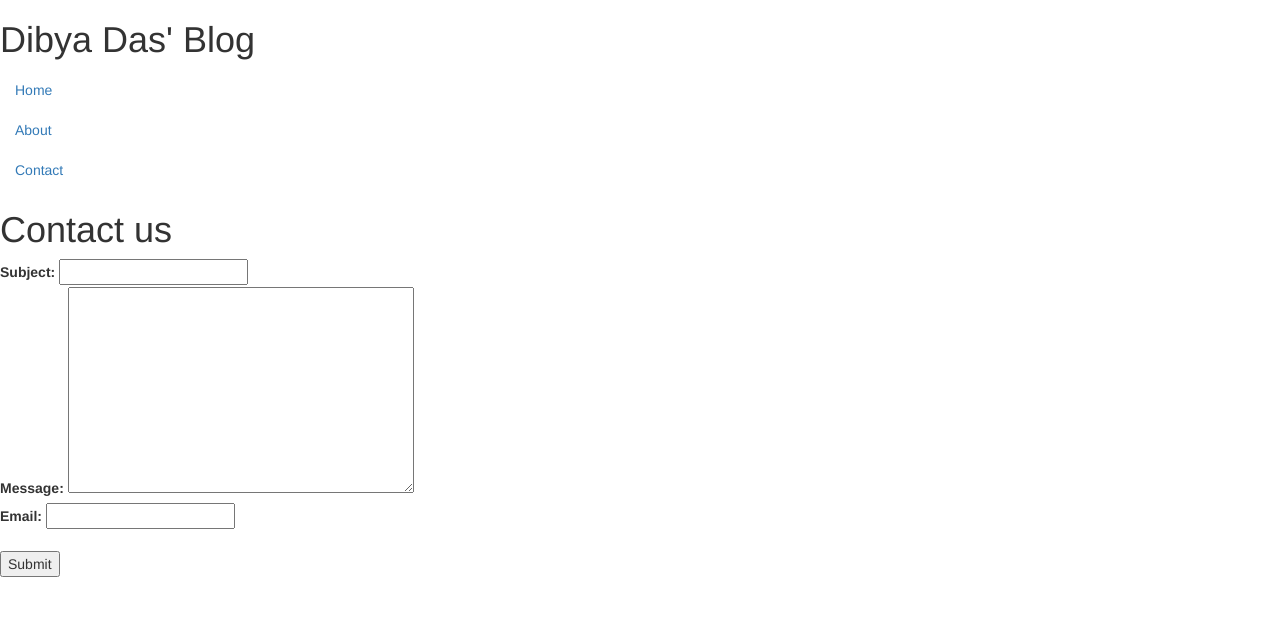
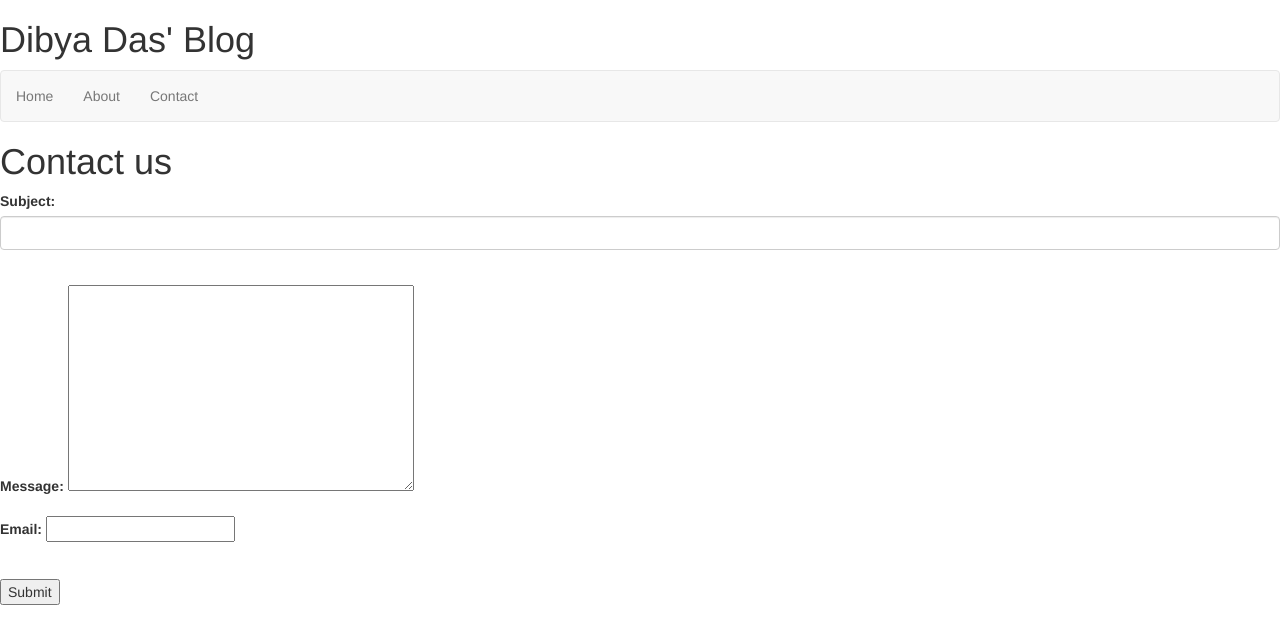
Before and after one commit to dibyadas91/blogging-engine, a Django app: page /contact/ in a window 1280 px wide. Shown: the top 644 px of the page. Run offline with Django 3.2, Linux system fonts and the light colour scheme; parts of the project's set-up code (start-up, migrations or seed data) failed here and were passed over; some libraries are stand-ins or nearby versions.

Commit message:
Added Bootstrap css code to html files.

```diff
--- a/blogsite/blog/forms.py
+++ b/blogsite/blog/forms.py
@@ -4,6 +4,10 @@ from django.forms.widgets import Textarea
 
 class ContactForm(forms.Form):
 
-    subject = forms.CharField(label='Subject', max_length=100)
+    subject = forms.CharField(
+        label='Subject',
+        max_length=100,
+        widget=forms.EmailInput(attrs={'class': 'form-control'})
+    )
     message = forms.CharField(widget=Textarea())
     email = forms.EmailField()
--- a/blogsite/blog/templates/base.html
+++ b/blogsite/blog/templates/base.html
@@ -8,11 +8,13 @@
 </head>
 <body>
     <h1>Dibya Das' Blog</h1>
-    <ul class="nav">
-        <li><a href="{% url 'PostList' %}">Home</a></li>
-        <li><a href="#">About</a></li>
-        <li><a href="{% url 'Contact' %}">Contact</a></li>
-    </ul>
+    <nav class="navbar navbar-default" role="navigation">
+        <ul class="nav navbar-nav">
+            <li><a href="{% url 'PostList' %}">Home</a></li>
+            <li><a href="#">About</a></li>
+            <li><a href="{% url 'Contact' %}">Contact</a></li>
+        </ul>
+    </nav>
     {% block post %}{% endblock %}
     {% block contact %}{% endblock %}
 </body>
--- a/blogsite/blog/templates/contact.html
+++ b/blogsite/blog/templates/contact.html
@@ -1,18 +1,21 @@
 {% extends "base.html" %}
 
 {%  block contact %}
-    <div class="Contact-Form">
     <h1>Contact us</h1>
-    <form action="" method="post">
+    <form action="" method="post" role="form">
         {% csrf_token %}
-{#        {{ form.as_p }}#}
         {% for field in form %}
+        <div class="form-group">
             {{ field.label_tag }}
             {{ field }}
+            {% if field.errors %}
+                {{ field.errors }}
+            {% endif %}
             <br>
+        </div>
         {% endfor %}
         <br>
         <input type="submit" value="Submit">
     </form>
-    </div>
+
 {%  endblock %}
```
